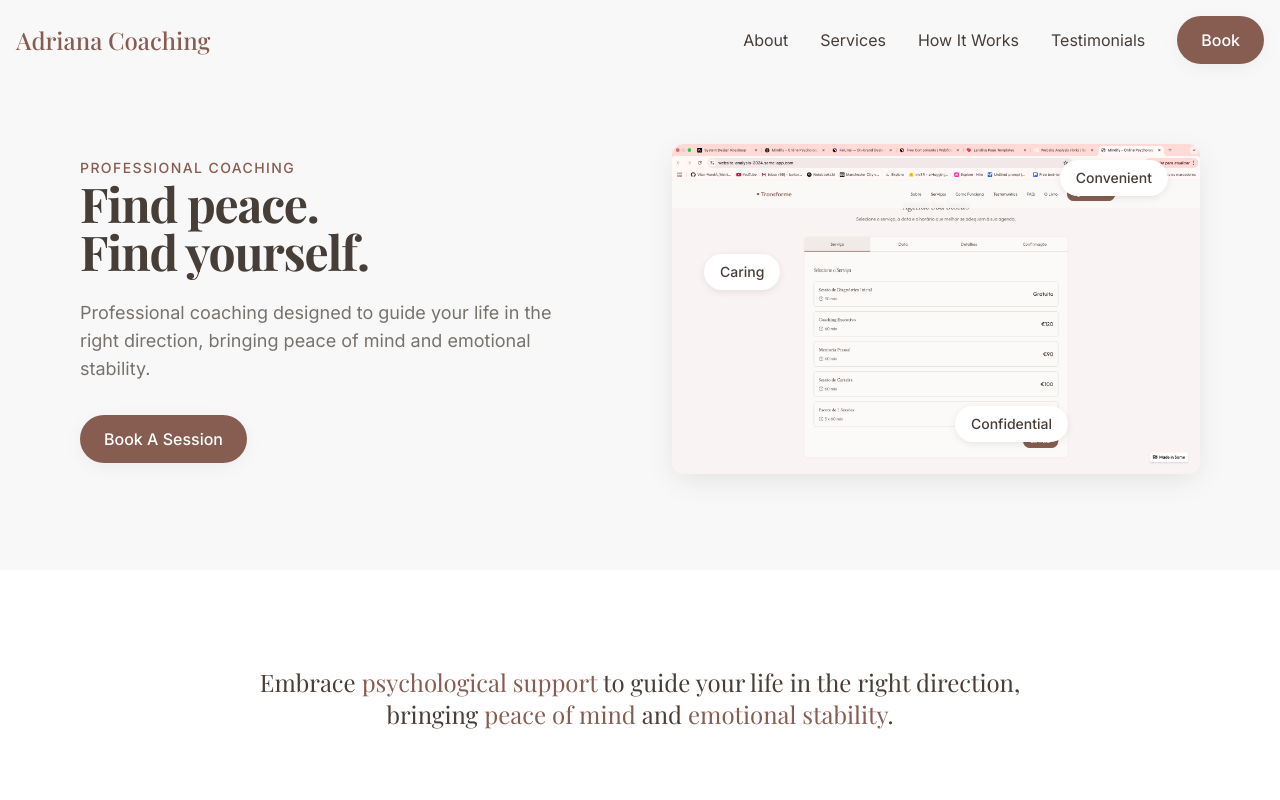
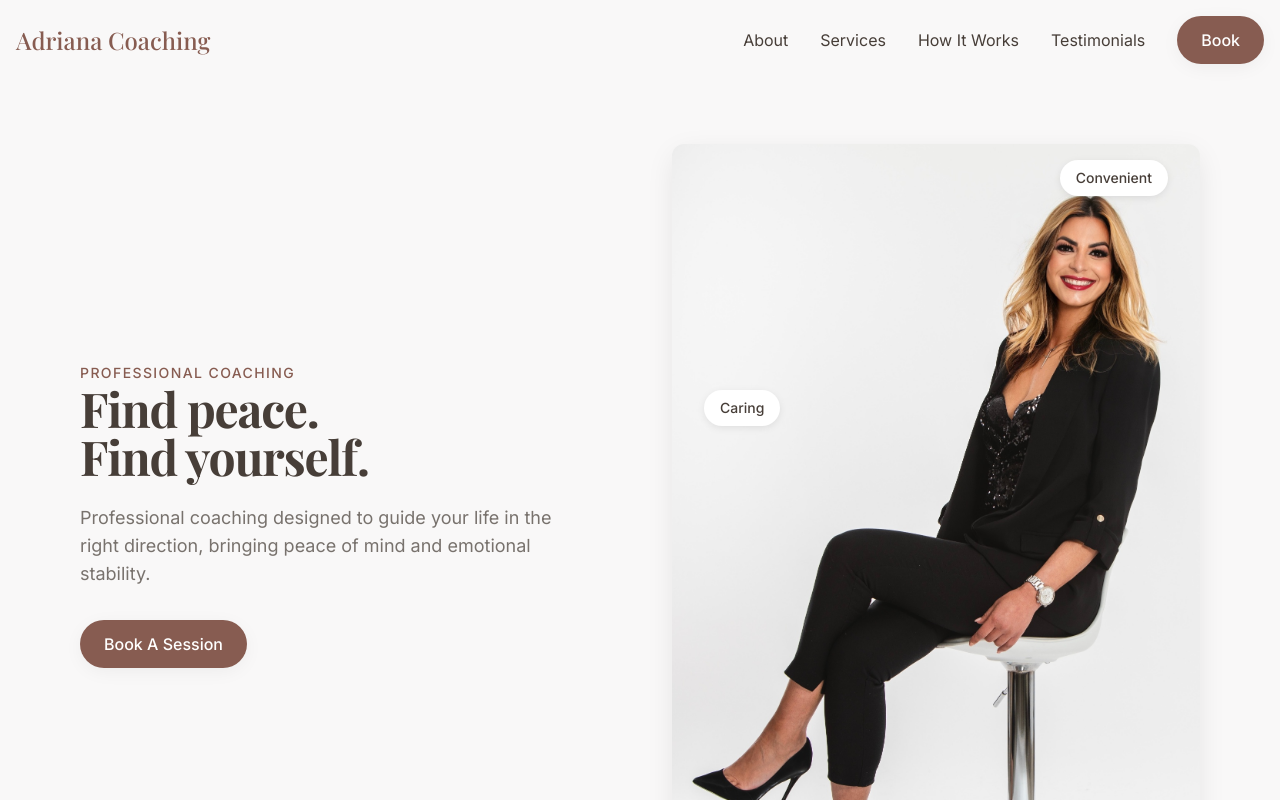
Before and after one commit to Vitor-VarelAI/adriana-empowerment-journey, a React (Vite) app: page / in a window 1280 px wide. Shown: the top 800 px of the page. Built offline with nearby package versions, Linux system fonts and the light colour scheme.

Commit message:
Update picture

```diff
--- a/src/components/Hero.tsx
+++ b/src/components/Hero.tsx
@@ -67,7 +67,7 @@ const Hero = () => {
             <div className="relative">
               <img
                 ref={imageRef}
-                src="/lovable-uploads/d522f10f-7404-44b1-8422-784d3d7f6bc3.png"
+                src="/lovable-uploads/86fb6b84-589d-4a46-894f-093f11a2e9ca.png"
                 alt="Adriana - Professional Coach"
                 className="rounded-xl shadow-medium w-full h-auto image-fade"
               />
```
Also changed, not shown: public/lovable-uploads/86fb6b84-589d-4a46-894f-093f11a2e9ca.png (added).
